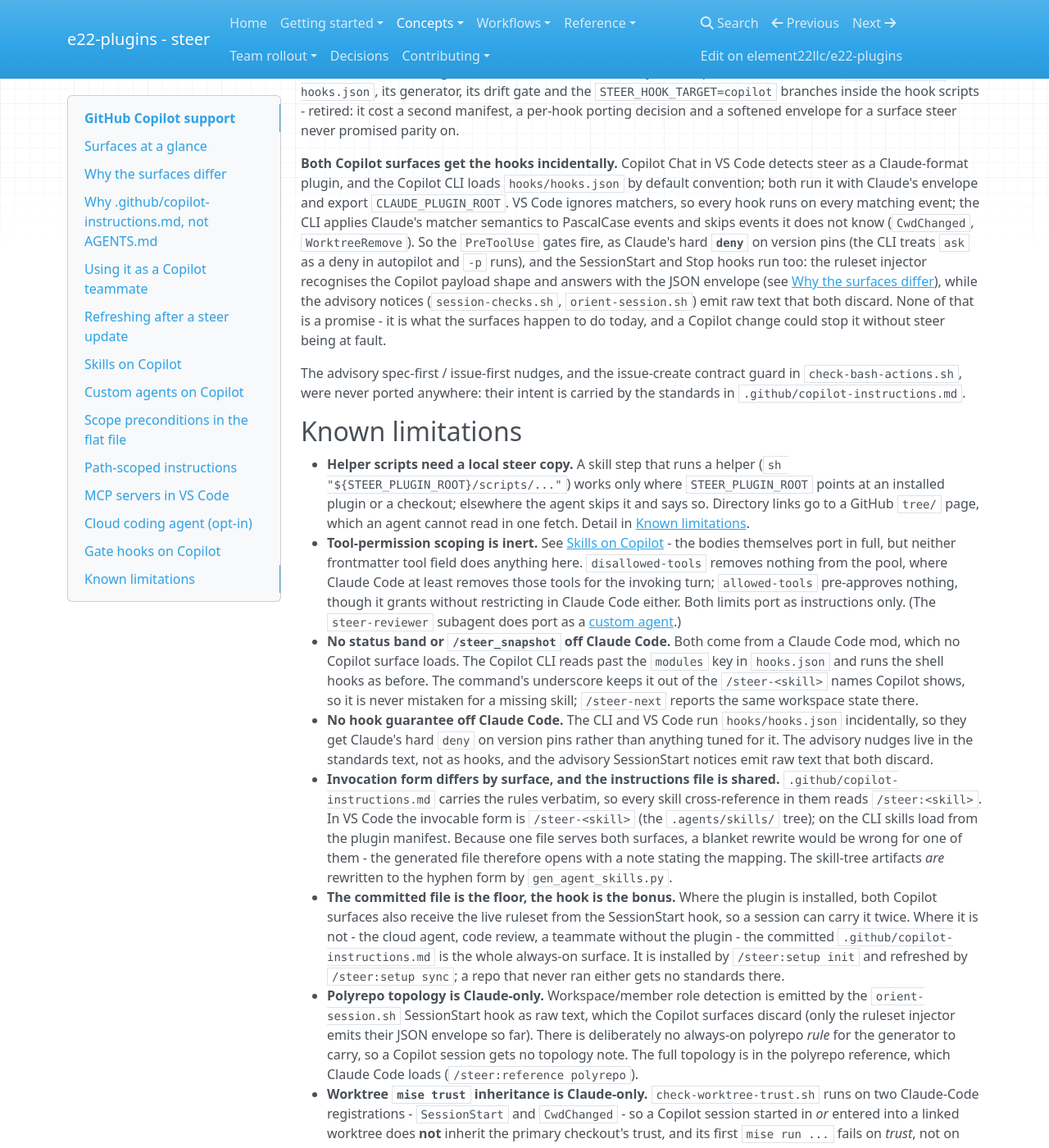
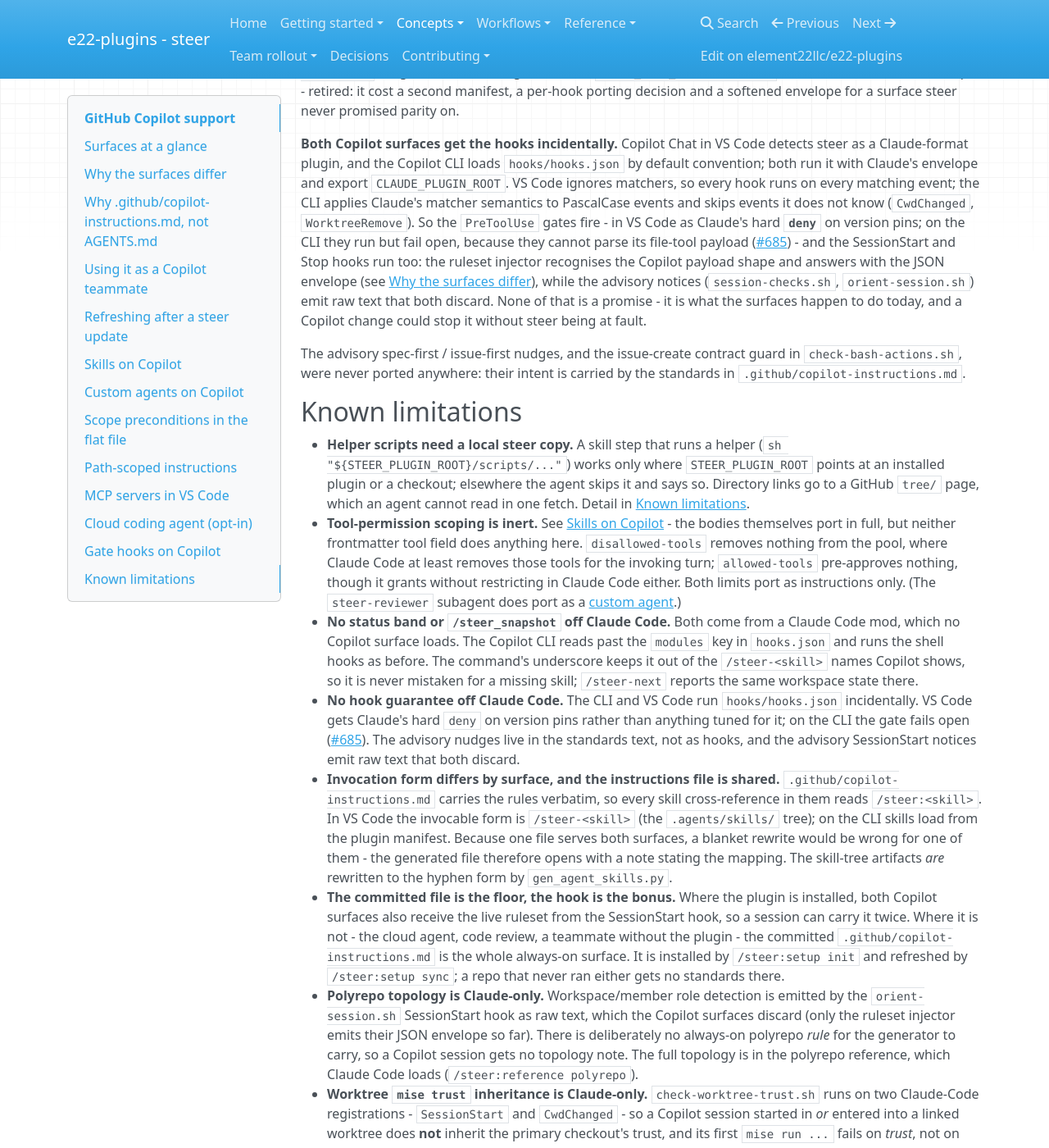
Before and after one commit to element22llc/e22-plugins, an MkDocs documentation site: the page built from docs/concepts/copilot-support.md, in a window 1280 px wide and 1400 px high, scrolled down 8845 px. Shown: the whole window at 82% size. Built offline with MkDocs 1.6.1, drawn with Linux system fonts in a browser that asks for light colours; nearby versions of some CDN libraries; some of the changed text lies outside the part shown.

Commit message:
docs(steer): the version-pin gate fails open on the Copilot CLI
PR #761 said the CLI enforces the pin gate's deny. An end-to-end run
on Copilot CLI 1.0.92 shows its `create` tool writing a denied
redis:5 pin: the gate runs but cannot parse the CLI's payload (#685).
Correct the docs and the unreleased changelog fragment.

Co-Authored-By: Claude Opus 5.5 (1M context) <noreply@anthropic.com>

```diff
--- a/docs/concepts/copilot-support.md
+++ b/docs/concepts/copilot-support.md
@@ -30,7 +30,7 @@ truth and how to install and refresh the Copilot side.
 | Subagents | plugin `agents/` | **not declared** - the Copilot manifest carries `skills` only | `.github/agents/*.agent.md` (agent picker) |
 | MCP servers | plugin `.mcp.json` | **not declared** - the Copilot manifest has no `mcpServers` key | `.vscode/mcp.json` |
 | Cloud coding agent | - (Claude `@claude` workflow) | - | `.github/workflows/copilot-setup-steps.yml` (opt-in) |
-| Gate hooks | `hooks/hooks.json` (`deny` on version pins, `ask` on the trunk-push gate) | `hooks/hooks.json` as-is, incidentally - hard `deny` on version pins; `ask` becomes a deny in autopilot and `-p` runs - with no parity promise | `hooks/hooks.json` as-is, incidentally - VS Code runs the Claude-format hooks (hard `deny` on version pins), with no parity promise |
+| Gate hooks | `hooks/hooks.json` (`deny` on version pins, `ask` on the trunk-push gate) | `hooks/hooks.json` runs, but gates nothing yet: the version-pin gate fails open on the CLI's tool payload ([#685](https://github.com/element22llc/e22-plugins/issues/685)) | `hooks/hooks.json` as-is, incidentally - VS Code runs the Claude-format hooks (hard `deny` on version pins), with no parity promise |
 | Status band and `/steer_snapshot` | the read-only mod `hooks/register.tsx` (`modules` in `hooks.json`; terminal and Desktop Code tab, v2.1.287+) | **none** - Copilot loads no mods; the CLI ignores the `modules` key | **none** - no mods; use `/steer-next` for the workspace state |
 | Source of truth | `rules/*.md` + `skills/` + `agents/` | the **same** `rules/` + `skills/` + `agents/` | the **same** `rules/` + `skills/` + `agents/` |
 
@@ -402,8 +402,9 @@ detects steer as a Claude-format plugin, and the Copilot CLI loads
 export `CLAUDE_PLUGIN_ROOT`. VS Code ignores matchers, so every hook runs on
 every matching event; the CLI applies Claude's matcher semantics to PascalCase
 events and skips events it does not know (`CwdChanged`, `WorktreeRemove`). So the
-`PreToolUse` gates fire, as Claude's hard **`deny`** on version pins (the CLI
-treats `ask` as a deny in autopilot and `-p` runs), and the SessionStart and Stop
+`PreToolUse` gates fire - in VS Code as Claude's hard **`deny`** on version
+pins; on the CLI they run but fail open, because they cannot parse its file-tool
+payload ([#685](https://github.com/element22llc/e22-plugins/issues/685)) - and the SessionStart and Stop
 hooks run too: the ruleset injector recognises the Copilot payload shape and
 answers with the JSON envelope (see [Why the surfaces differ](#why-the-surfaces-differ)),
 while the advisory notices (`session-checks.sh`, `orient-session.sh`) emit raw
@@ -437,8 +438,9 @@ the standards in `.github/copilot-instructions.md`.
   shows, so it is never mistaken for a missing skill; `/steer-next` reports the
   same workspace state there.
 - **No hook guarantee off Claude Code.** The CLI and VS Code run
-  `hooks/hooks.json` incidentally, so they get Claude's hard `deny` on
-  version pins rather than anything tuned for it. The advisory nudges live in the
+  `hooks/hooks.json` incidentally. VS Code gets Claude's hard `deny` on
+  version pins rather than anything tuned for it; on the CLI the gate fails
+  open ([#685](https://github.com/element22llc/e22-plugins/issues/685)). The advisory nudges live in the
   standards text, not as hooks, and the advisory SessionStart notices emit raw
   text that both discard.
 - **Invocation form differs by surface, and the instructions file is shared.**
```
Also changed, not shown: 1 other file.
